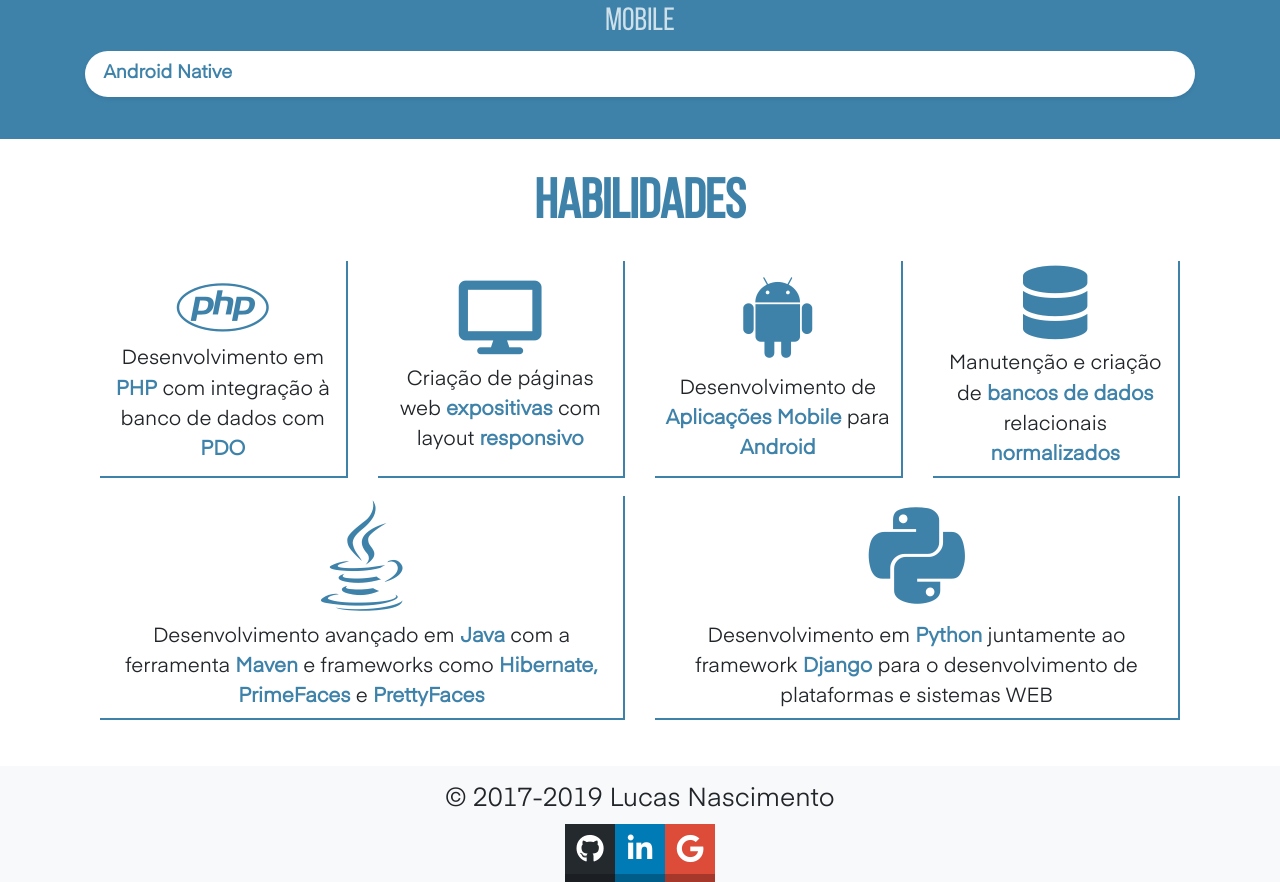
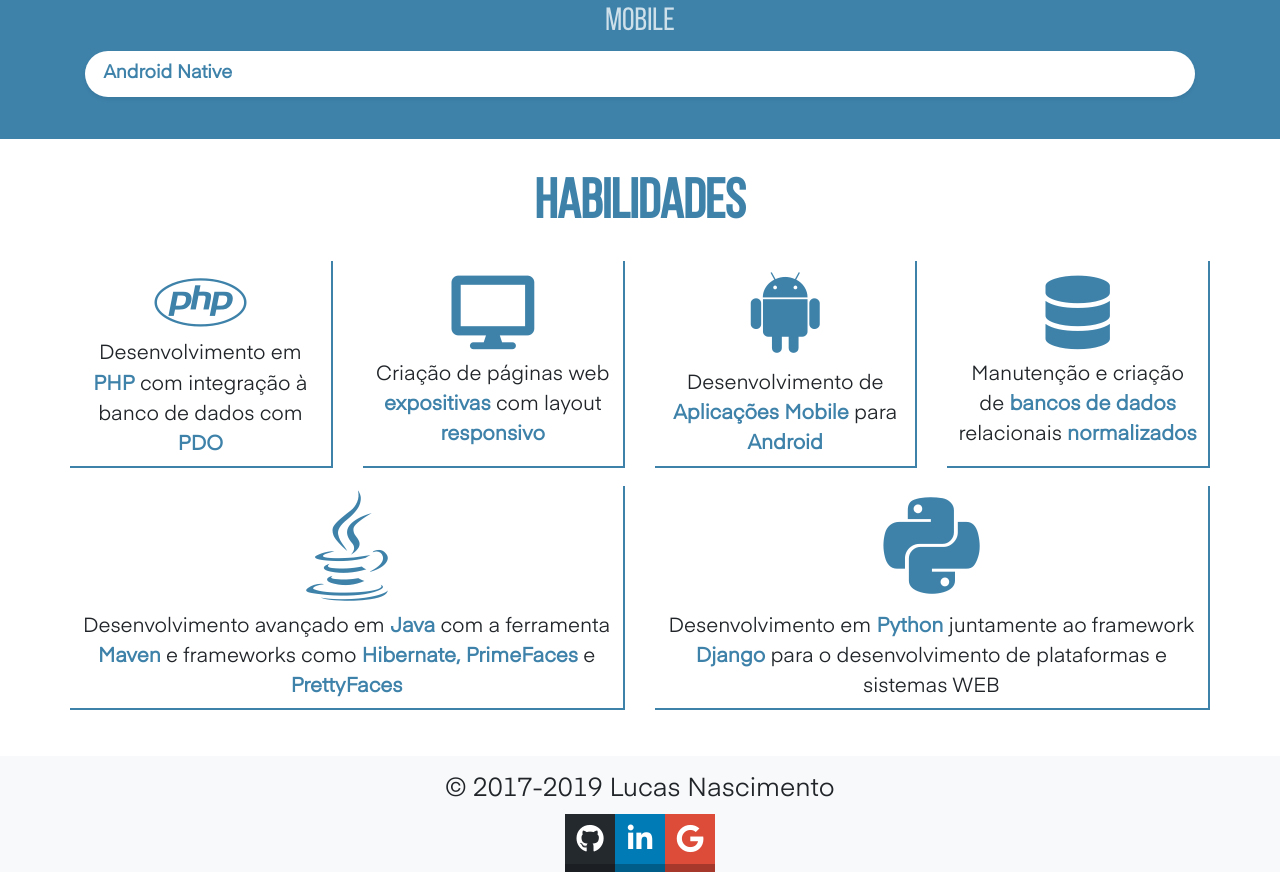
Before and after one commit to lucasnr/lucasnr.github.io, a plain HTML site: page index.html in a window 1280 px wide. Shown: the part 1142-2024 px from the top of the page. Drawn offline with Linux system fonts and the light colour scheme.

Commit message:
Container fluido agora

```diff
--- a/index.html
+++ b/index.html
@@ -92,7 +92,7 @@
             </div>
         </section>
         <section id="habilidades" class="m-0">
-            <div class="container py-2 py-md-4 rounded bg-white">
+            <div class="container-fluid px-md-2 px-lg-5 py-2 py-md-4 rounded bg-white">
                 <div class="listHabilidades">
                     <h2 class="tituloPrincipal my-1 bebas-neue">Habilidades</h2>
 
```
